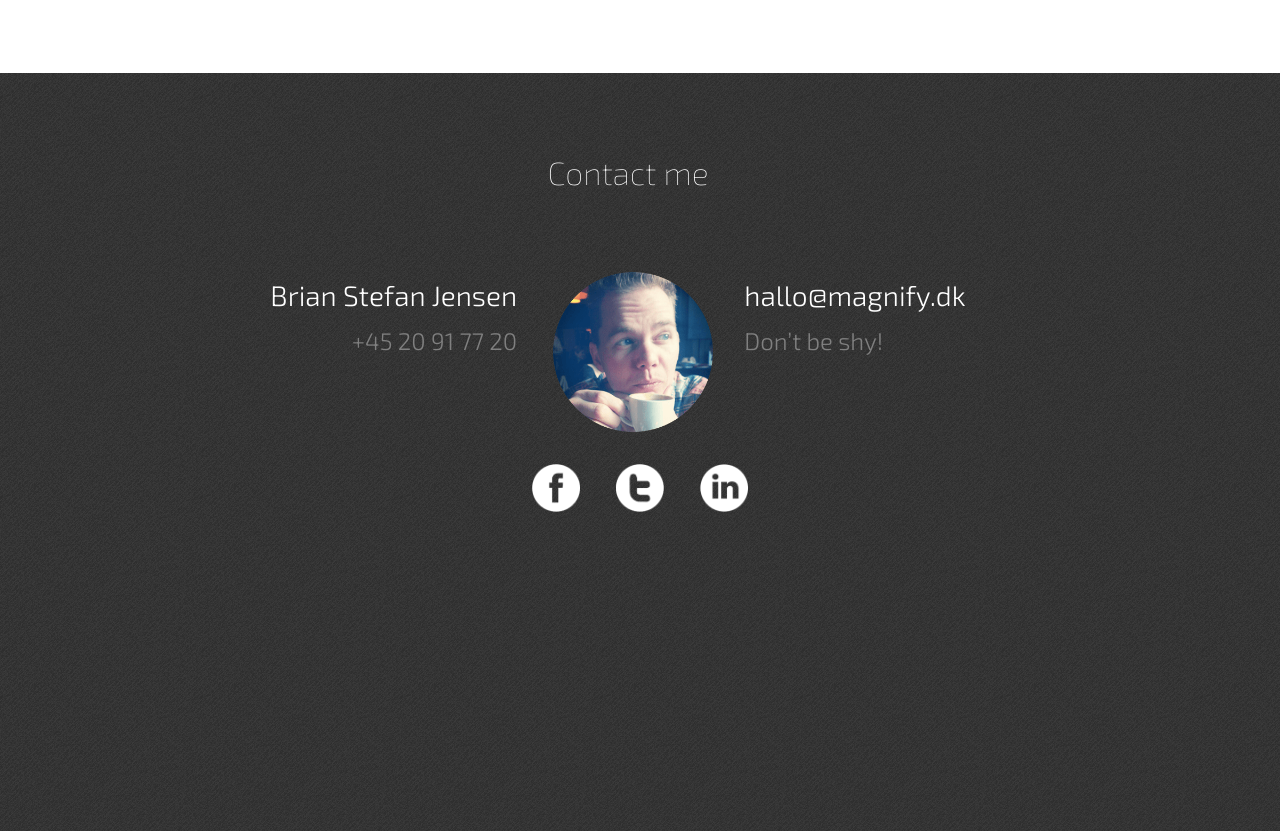
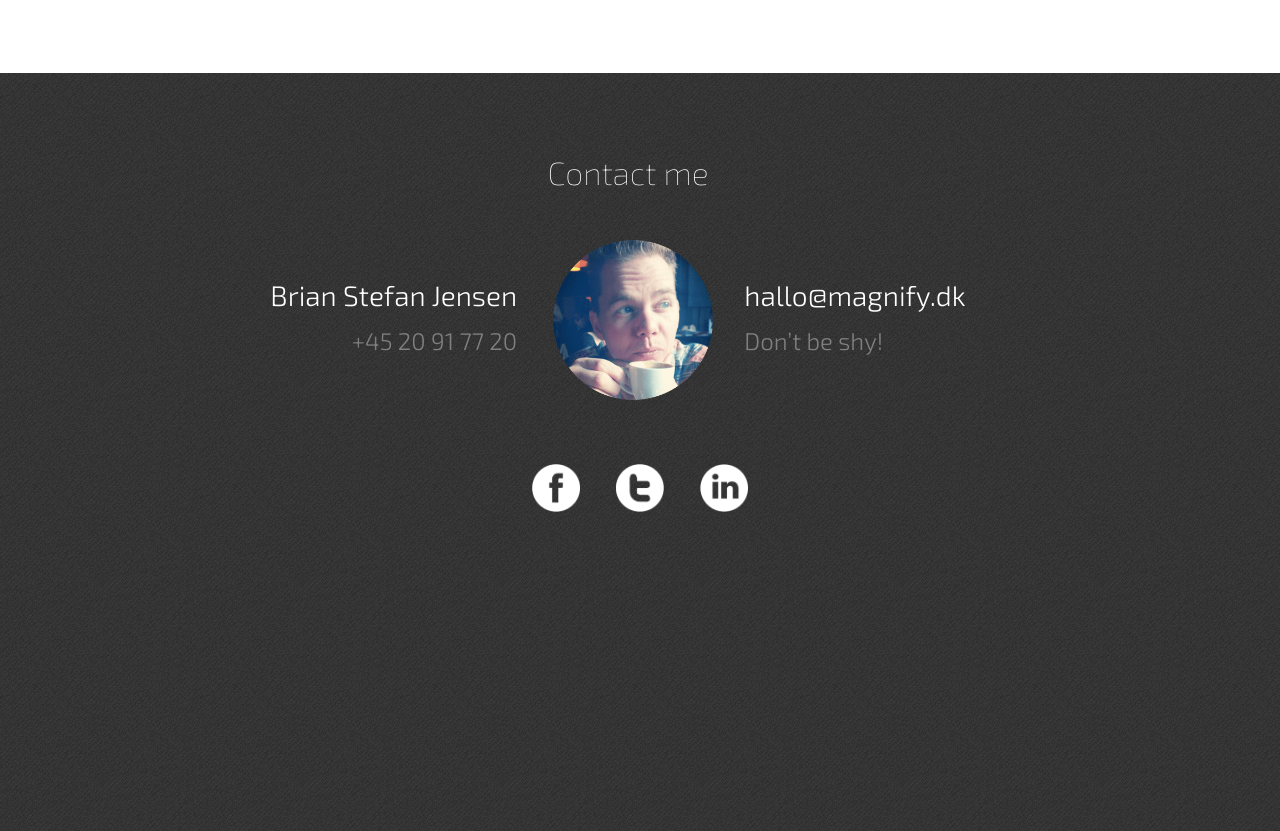
Before and after one commit to magnify/magnify, a PHP site: page / in a window 1280 px wide. Shown: the part 1909-2740 px from the top of the page. Run offline with PHP 8.4, Linux system fonts and the light colour scheme.

Commit message:
Fixed vertical align of contact elements

```diff
--- a/css/styles.css
+++ b/css/styles.css
@@ -1476,7 +1476,7 @@ img {
 /* line 429, ../sass/layout/_layout.scss */
 .contact-me--contact-image {
   display: inline-block;
-  margin: 2em;
+  margin: 0 2em 4em;
   max-width: 10em;
 }
 /* line 435, ../sass/layout/_layout.scss */
--- a/index.html
+++ b/index.html
@@ -56,9 +56,9 @@
   </div>
 </section>
 <footer class="contact-me" role="contentinfo">
-  <section class="contact-me--contact">
+  <section class="contact-me--contact" id="contact-me">
     <h2 class="contact-me--header">Contact me</h2>
-    <div class="contact-me--contact-inner" id="contact-me">
+    <div class="contact-me--contact-inner">
       <div class="contact-me--contact-phone">
         <h3 class="contact-me--contact-header">Brian Stefan Jensen</h3>
         <h4 class="contact-me--contact-sub-header">+45 20 91 77 20</h4>
--- a/sass/layout/_layout.scss
+++ b/sass/layout/_layout.scss
@@ -428,7 +428,7 @@
 
     &-image {
       display: inline-block;
-      margin: 2em;
+      margin: 0 2em 4em;
       max-width: 10em;
     }
 
```
